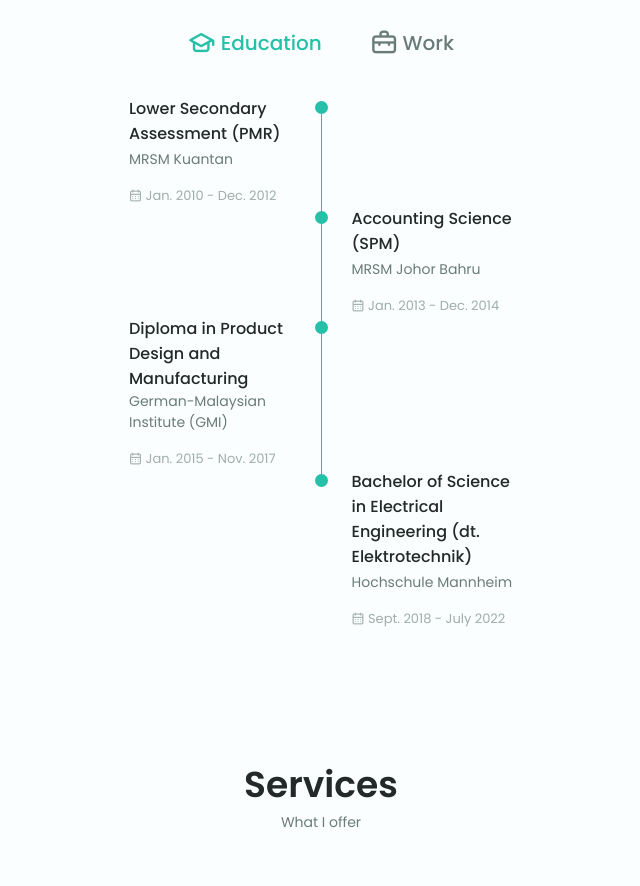
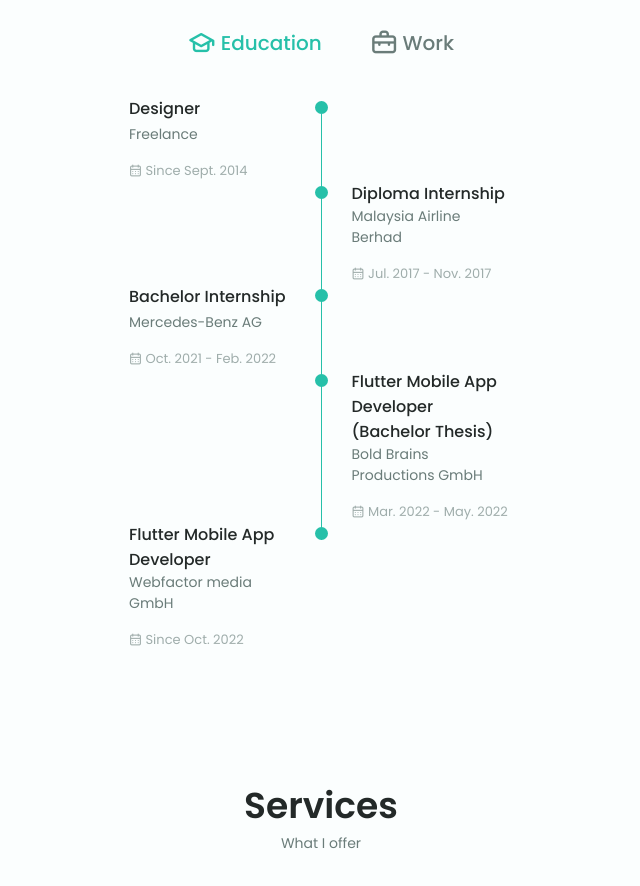
Before and after one commit to syafiqadibafham/Portfolio-Website, a website: page index.html in a window 1280 px wide. Shown: the part 2585-3471 px from the top of the page, without its empty margins (319-959 px from the left). Drawn offline with nearby package versions, Linux system fonts and the light colour scheme.

Commit message:
change default tab to work

```diff
--- a/index.html
+++ b/index.html
@@ -400,7 +400,7 @@
 
                     <div class="qualification__sections">
                         <!--==================== QUALIFICATION CONTENT 1 ====================-->
-                        <div class="qualification__content qualification__active" data-content id="education">
+                        <div class="qualification__content" data-content id="education">
                             <!--==================== QUALIFICATION 1====================-->
                             <div class="qualification__data">
                                 <div>
@@ -474,7 +474,7 @@
                         </div>
 
                         <!--==================== QUALIFICATION CONTENT 2 ====================-->
-                        <div class="qualification__content" data-content id="work">
+                        <div class="qualification__content qualification__active" data-content id="work">
                             <!--==================== QUALIFICATION 1====================-->
                             <div class="qualification__data">
                                 <div>
```
